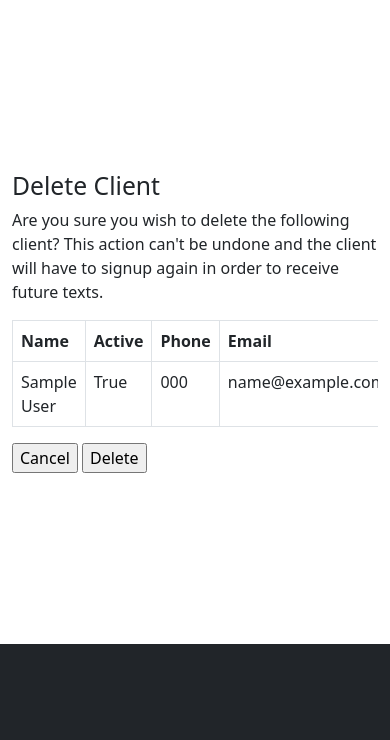
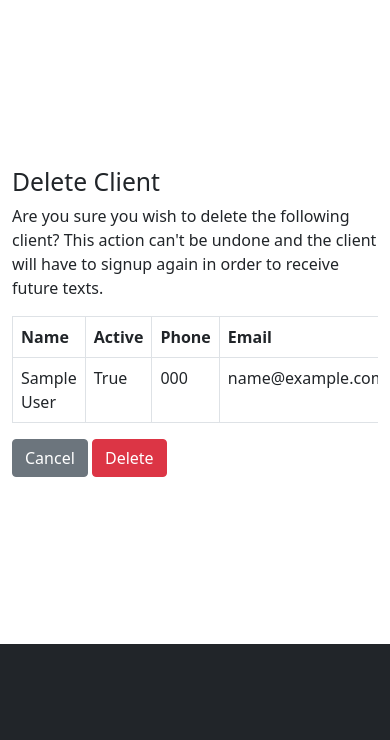
Before and after one commit to N8Brown/checkin_sms, a Django app: template text/templates/text/delete_client.html in a window 390 px wide. Shown: the part 104-844 px from the top of the page. Run offline with Django 3.2, Linux system fonts and the light colour scheme; the template is opened without the code that fills it: values that come from a table or form of the project are taken from there, others are empty; tables that the repository leaves empty hold one stand-in row (values such as "Sample post"); some libraries are stand-ins or nearby versions.

Commit message:
Update dashboard template phone display options. Update delete client template to include actions. Update views and form to process delete client actions

```diff
--- a/text/forms.py
+++ b/text/forms.py
@@ -1,9 +1,9 @@
 from django.contrib.auth.forms import UserCreationForm, UserChangeForm
 from django.contrib.auth.models import User
 from django import forms
-from django.forms import widgets
+# from django.forms import widgets
 from django.forms.widgets import HiddenInput, TextInput
-from twilio.rest.api.v2010.account import available_phone_number
+# from twilio.rest.api.v2010.account import available_phone_number
 from .models import UserClient, UserProfile
 
 
@@ -44,7 +44,6 @@
 
 
 class UserAddPhoneForm(forms.ModelForm):
-
     class Meta:
         model = UserProfile
         fields = ('user_phone',)
--- a/text/templates/text/delete_client.html
+++ b/text/templates/text/delete_client.html
@@ -29,10 +29,10 @@
         </table>
     {% endif %}
     </div>
-    <form class="col-md-6 offset-md-3" action="{% url 'user_delete_client' client.id %}" method="POST">
+    <form class="" action="{% url 'user_delete_client' client.id %}" method="POST">
         {% csrf_token %}
-        <input type="submit" value="Cancel">
-        <input type="submit" value="Delete">
+        <input class="btn btn-secondary" type="submit" value="Cancel">
+        <input class="btn btn-danger" type="submit" value="Delete">
     </form>
 
 </section>
--- a/text/views.py
+++ b/text/views.py
@@ -128,6 +128,7 @@
         if not request.user.is_staff:
             user = User.objects.get(username=request.user.username)
             user_profile = UserProfile.objects.get(user=request.user)
+            print(bool(user_profile.user_phone))
             client_list = UserClient.objects.filter(client_of=request.user.id)
             context = {
                 'user':user,
@@ -197,7 +198,6 @@
                 form = UserAddPhoneForm(request.POST, instance=user_profile)
                 if form.is_valid():
                     form.save()
-                print(request.POST)
                 return redirect('user_dashboard')
             else:
                 return redirect('user_dashboard')
```
Also changed, not shown: text/templates/text/dashboard.html (+7 -3 lines).
